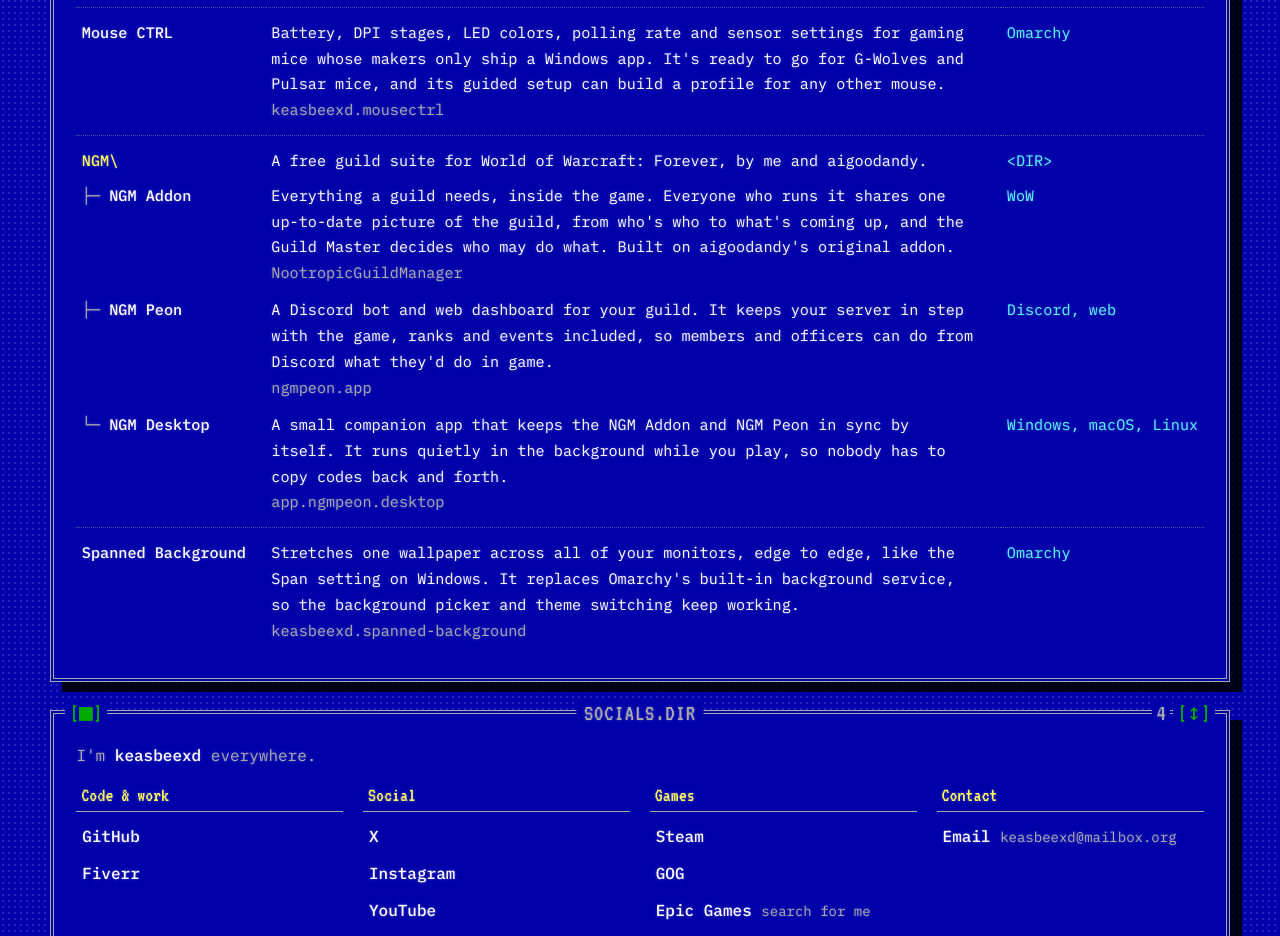
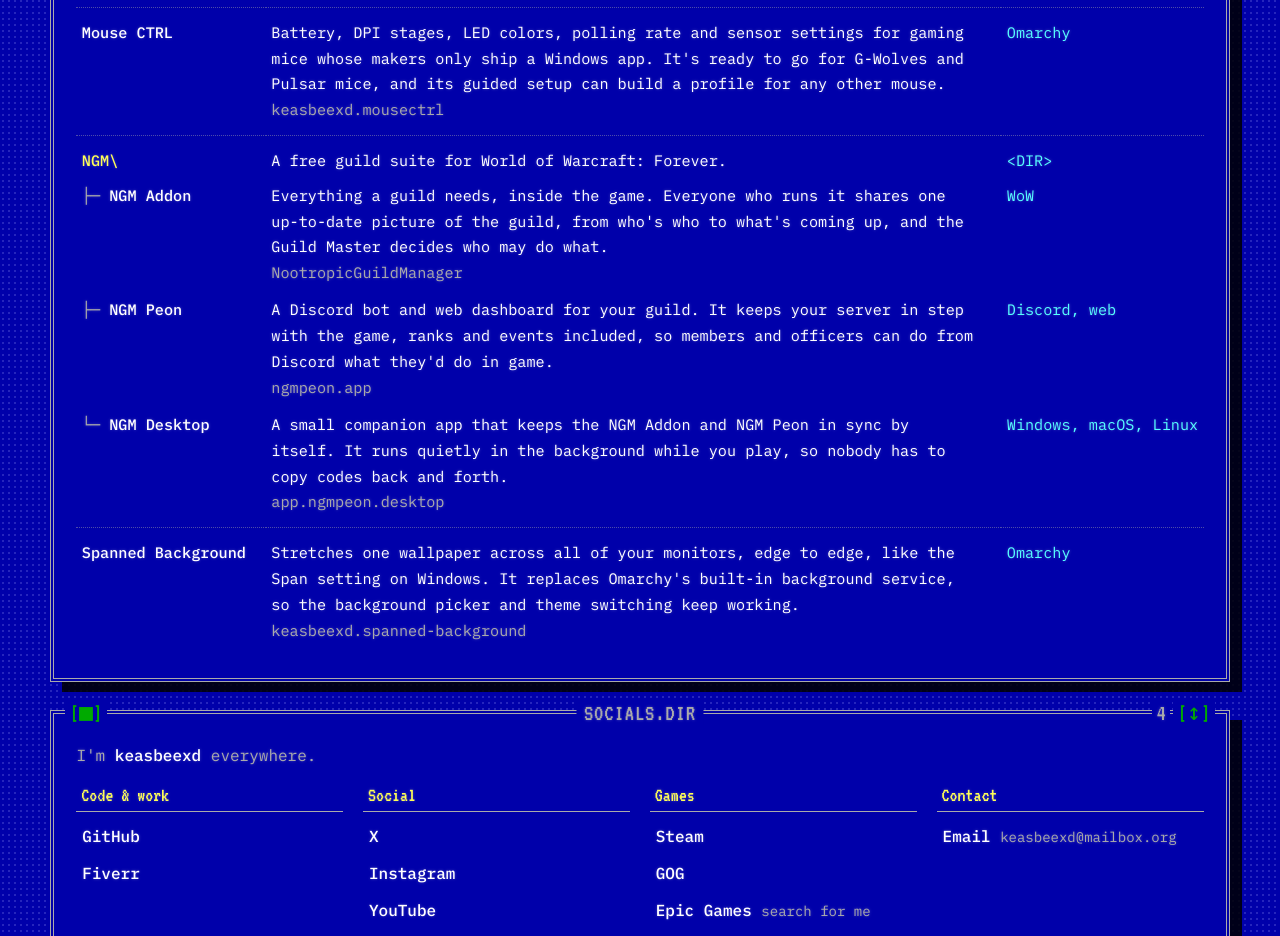
Before and after one commit to keasbeexd/keasbeexd.github.io, a plain HTML site: page index.html in a window 1280 px wide. Shown: the part 920-1856 px from the top of the page. Drawn offline with Linux system fonts and the light colour scheme; no server answers.

Commit message:
NGM rows: just me
Co-Authored-By: Claude Opus 5.5 <noreply@anthropic.com>
Claude-Session: https://claude.ai/code/session_01Y6mXs9yg38WVaDpBUaSFhH

```diff
--- a/index.html
+++ b/index.html
@@ -62,12 +62,12 @@
         </tr>
         <tr class="dir">
           <td class="name">NGM\</td>
-          <td class="what">A free guild suite for World of Warcraft: Forever, by me and aigoodandy.</td>
+          <td class="what">A free guild suite for World of Warcraft: Forever.</td>
           <td class="runs">&lt;DIR&gt;</td>
         </tr>
         <tr class="sub">
           <td class="name"><span class="tree" aria-hidden="true">&#9500;&#9472; </span><a href="https://github.com/keasbeexd/nootropic-guild-manager" data-version="release">NGM Addon</a></td>
-          <td class="what">Everything a guild needs, inside the game. Everyone who runs it shares one up-to-date picture of the guild, from who's who to what's coming up, and the Guild Master decides who may do what. Built on aigoodandy's original addon.<br><code>NootropicGuildManager</code></td>
+          <td class="what">Everything a guild needs, inside the game. Everyone who runs it shares one up-to-date picture of the guild, from who's who to what's coming up, and the Guild Master decides who may do what.<br><code>NootropicGuildManager</code></td>
           <td class="runs">WoW</td>
         </tr>
         <tr class="sub">
```
